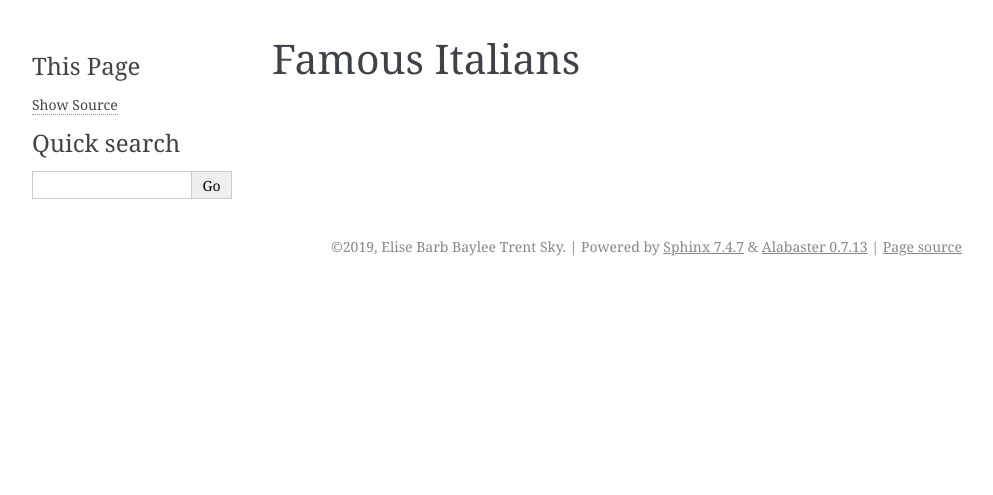
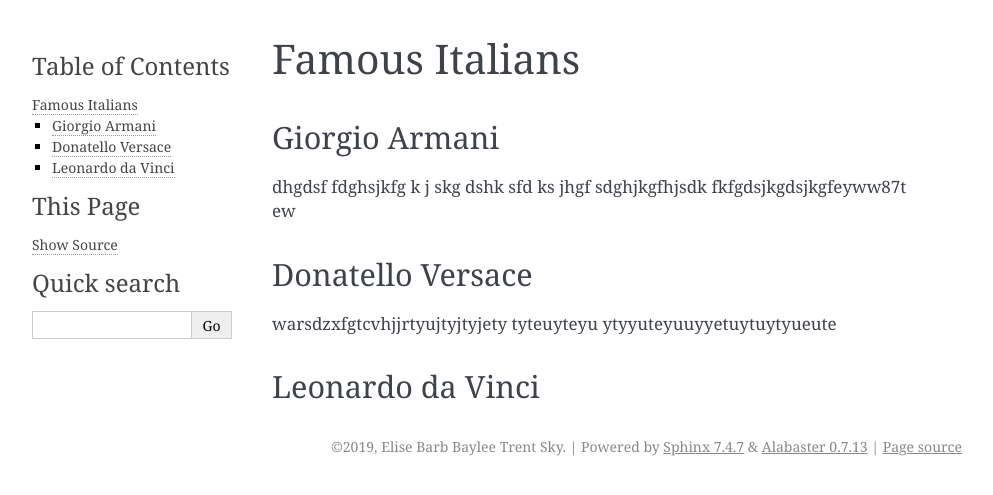
Before and after one commit to EliTaue/traveldestinations, a Sphinx documentation site: the page built from source/italy_famous_people.rst, in a window 1280 px wide. Shown: the top 495 px of the page, without its empty margins (148-1141 px from the left). Built offline with Sphinx 7.4.7, drawn with Linux system fonts in a browser that asks for light colours.

Commit message:
famous people added

```diff
--- a/source/italy_famous_people.rst
+++ b/source/italy_famous_people.rst
@@ -1,2 +1,18 @@
 Famous Italians
 ===============
+
+Giorgio Armani
+--------------
+
+dhgdsf fdghsjkfg k j skg dshk sfd ks jhgf
+sdghjkgfhjsdk fkfgdsjkgdsjkgfeyww87t ew
+
+Donatello Versace
+-----------------
+
+warsdzxfgtcvhjjrtyujtyjtyjety
+tyteuyteyu
+ytyyuteyuuyyetuytuytyueute
+
+Leonardo da Vinci
+-----------------
```
